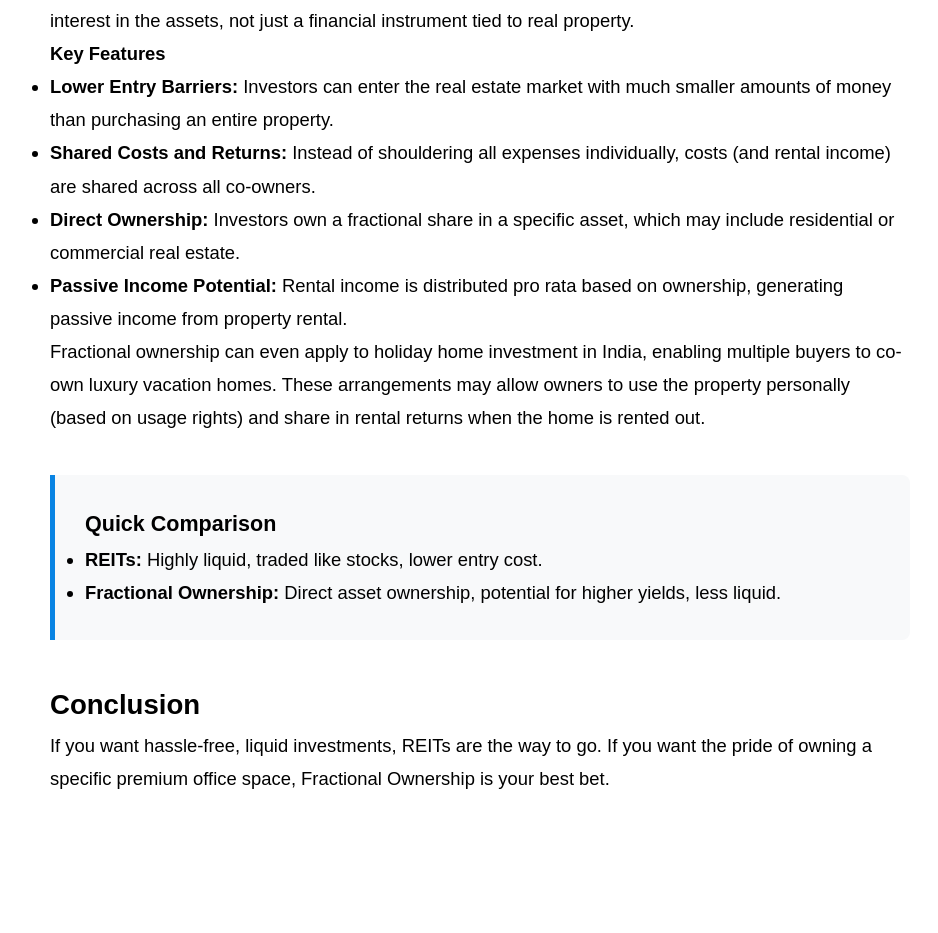
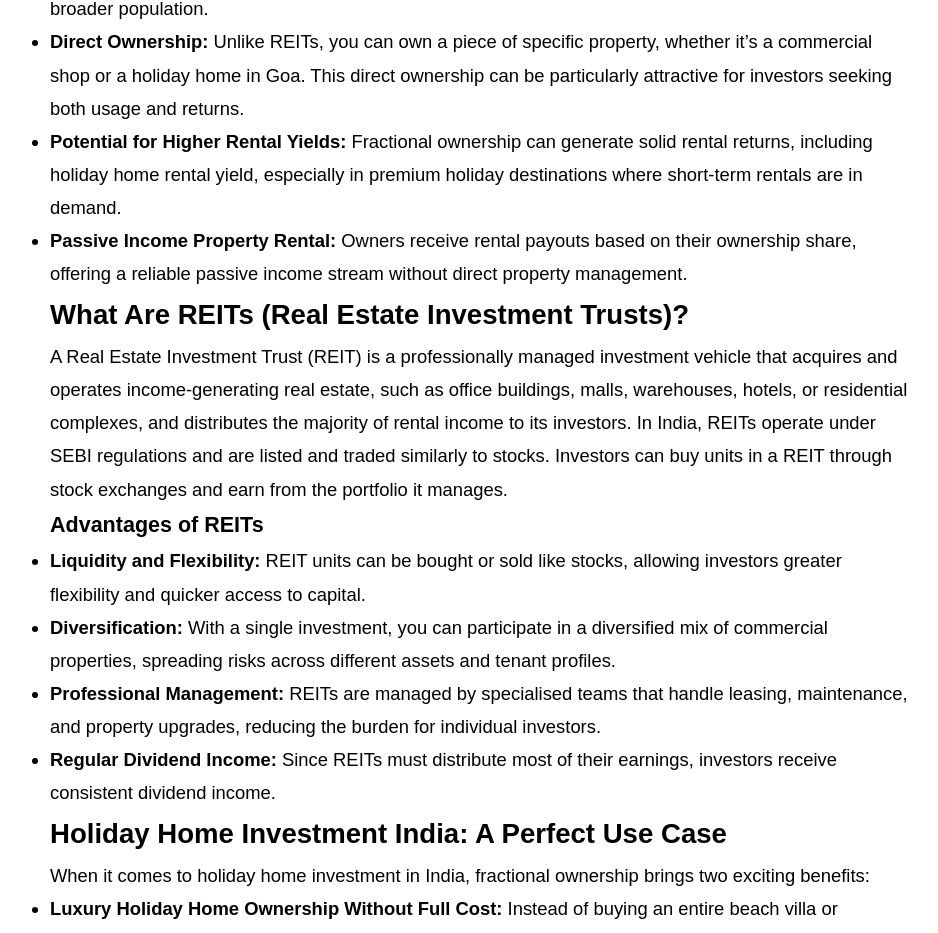
Before and after one commit to hestiyaCode/arec-real-estate, a Next.js app: page /rietandfractional in a window 1280 px wide. Shown: the part 1850-2783 px from the top of the page, without its empty margins (160-1098 px from the left). Before the commit the page ends 2705 px from the top, so only its background shows below. Built offline with nearby package versions, Linux system fonts and the light colour scheme; a web font is replaced by a local one.

Commit message:
blog read more

```diff
--- a/src/app/InsightsAndBlogsPage/insightsandblogs.module.css
+++ b/src/app/InsightsAndBlogsPage/insightsandblogs.module.css
@@ -144,7 +144,7 @@
 
 .footerLink {
   display: inline-block; /* Essential for padding and transform to work */
-  color: #27ae60;
+  color:  #27ae60 !important;
   font-weight: 700;
   font-size: 0.95rem;
   text-decoration: none; /* Removes default blue underline */
--- a/src/app/rietandfractional/RietandFractional.js
+++ b/src/app/rietandfractional/RietandFractional.js
@@ -16,7 +16,7 @@ export default function BlogPost() {
           <span className={styles.tag}>Investment Guide</span>
           <h1>REITs vs Fractional Ownership: Choosing the Right Real Estate Investment in India</h1>
           <div className={styles.authorMeta}>
-            <p>Published on Feb 13, 2026 • 5 min read</p>
+            <p>Published on Feb 13, 2026 • 7 min read</p>
           </div>
         </header>
 
@@ -33,11 +33,9 @@ export default function BlogPost() {
           <p className={styles.lead}>
             India's real estate sector is changing rapidly. Property investment has switched from sole ownership of entire buildings to new ways of investing, such as fractional ownership of real estate in India and Real Estate Investment Trusts (REITs). These allow more people, including first-time buyers, to participate in real estate without having to invest a large amount of money.
             Emerging real estate proptech trends are causing disruption in the Indian real estate market. Thus, allowing many different avenues to grow through real estate. For example, an investor can buy a portion of an expensive luxury villa in Goa or invest in professionally managed offices and other commercial real estate (on-equity listing) via stock exchanges.
-In this comprehensive blog, we explain the key differences between fractional ownership and REITs, explore their benefits and risks, and offer insights on how to invest in vacation homes and holiday home investment in India. We’ll also highlight the best investment property India options and how companies like AREC are reshaping the way people invest in real estate.
           </p>
 
           <h2>What Is Fractional Ownership Real Estate?</h2>
-
           <p>
             Fractional ownership is when several investors combine their resources to jointly hold a portion (i.e. a fraction) of an investment property, this can be a commercial building, office, luxury villa or holiday home. Rather than needing to put up all the capital for an entire property, the investor is now able to make smaller investments that result in co-ownership in the property and therefore enjoy proportional ownership, rental revenue and appreciation of their investment.
           </p>
@@ -46,37 +44,125 @@ In this comprehensive blog, we explain the key differences between fractional ow
             Think of it like purchasing shares of a property at the time of each investment; you are purchasing a real interest in the assets, not just a financial instrument tied to real property.
           </p>
 
-    <h4>Key Features</h4>
+          <h3>Advantages of Fractional Ownership</h3>
+          <ul>
+            <li><strong>Lower Capital Requirement:</strong> You don’t need crores of rupees. Fractional investment allows you to participate in high-value assets with significantly lower amounts, making real estate accessible to a broader population.</li>
+            <li><strong>Direct Ownership:</strong> Unlike REITs, you can own a piece of specific property, whether it’s a commercial shop or a holiday home in Goa. This direct ownership can be particularly attractive for investors seeking both usage and returns.</li>
+            <li><strong>Potential for Higher Rental Yields:</strong> Fractional ownership can generate solid rental returns, including holiday home rental yield, especially in premium holiday destinations where short-term rentals are in demand.</li>
+            <li><strong>Passive Income Property Rental:</strong> Owners receive rental payouts based on their ownership share, offering a reliable passive income stream without direct property management.</li>
+          </ul>
 
+          <h2>What Are REITs (Real Estate Investment Trusts)?</h2>
+          <p>
+            A Real Estate Investment Trust (REIT) is a professionally managed investment vehicle that acquires and operates income-generating real estate, such as office buildings, malls, warehouses, hotels, or residential complexes, and distributes the majority of rental income to its investors.
+            In India, REITs operate under SEBI regulations and are listed and traded similarly to stocks. Investors can buy units in a REIT through stock exchanges and earn from the portfolio it manages.
+          </p>
+
+          <h3>Advantages of REITs</h3>
           <ul>
-        <li>
-            <strong>Lower Entry Barriers:</strong> Investors can enter the real estate market with much smaller amounts of money than purchasing an entire property.
-        </li>
-        <li>
-            <strong>Shared Costs and Returns:</strong> Instead of shouldering all expenses individually, costs (and rental income) are shared across all co-owners.
-        </li>
-        <li>
-            <strong>Direct Ownership:</strong> Investors own a fractional share in a specific asset, which may include residential or commercial real estate.
-        </li>
-        <li>
-            <strong>Passive Income Potential:</strong> Rental income is distributed pro rata based on ownership, generating passive income from property rental.
-        </li>
-        <p>Fractional ownership can even apply to holiday home investment in India,  enabling multiple buyers to co-own luxury vacation homes. These arrangements may allow owners to use the property personally (based on usage rights) and share in rental returns when the home is rented out.</p>
+            <li><strong>Liquidity and Flexibility:</strong> REIT units can be bought or sold like stocks, allowing investors greater flexibility and quicker access to capital.</li>
+            <li><strong>Diversification:</strong> With a single investment, you can participate in a diversified mix of commercial properties, spreading risks across different assets and tenant profiles.</li>
+            <li><strong>Professional Management:</strong> REITs are managed by specialised teams that handle leasing, maintenance, and property upgrades, reducing the burden for individual investors.</li>
+            <li><strong>Regular Dividend Income:</strong> Since REITs must distribute most of their earnings, investors receive consistent dividend income.</li>
+          </ul>
+
+          <h2>Holiday Home Investment India: A Perfect Use Case</h2>
+          <p>When it comes to holiday home investment in India, fractional ownership brings two exciting benefits:</p>
+          <ul>
+            <li><strong>Luxury Holiday Home Ownership Without Full Cost:</strong> Instead of buying an entire beach villa or mountain cottage, investors can co-own luxury property, gaining a personal slice without huge capital outlays.</li>
+            <li><strong>Earn Through Holiday Rentals:</strong> Many fractional vacation homes are professionally rented out during off-usage periods, allowing owners to earn rental income, a smart way to boost overall returns.</li>
           </ul>
 
           <div className={styles.infoBox}>
-            <h3>Quick Comparison</h3>
+            <h3>Quick Comparison Summary</h3>
             <ul>
-              <li><strong>REITs:</strong> Highly liquid, traded like stocks, lower entry cost.</li>
-              <li><strong>Fractional Ownership:</strong> Direct asset ownership, potential for higher yields, less liquid.</li>
+              <li><strong>REITs:</strong> Highly liquid, traded like stocks, lower entry cost, professionally managed portfolios.</li>
+              <li><strong>Fractional Ownership:</strong> Direct asset ownership, potential for higher yields, usage rights for holiday homes, less liquid.</li>
             </ul>
           </div>
 
-          <h2>Conclusion</h2>
+          <h2>AREC: Democratizing Real Estate Investment in India</h2>
           <p>
-            If you want hassle-free, liquid investments, REITs are the way to go. If you want
-            the pride of owning a specific premium office space, Fractional Ownership is your best bet.
+            One of the emerging players in the Indian fractional real estate space is <strong>AREC (Aakash Real Estate Industry)</strong>, a proptech-driven real estate investment company that enables both retail and institutional investors to participate in high-quality real estate with lower capital barriers.
           </p>
+
+          <h3>Why AREC Stands Out</h3>
+          <ul>
+            <li><strong>Diverse Assets:</strong> Offers a digital-first platform for investing in premium assets, including holiday homes and commercial property.</li>
+            <li><strong>Accessibility:</strong> Enables fractional ownership starting at smaller ticket sizes, breaking traditional barriers.</li>
+            <li><strong>Passive Returns:</strong> Provides rental income and potential capital appreciation through pooled ownership.</li>
+            <li><strong>Transparency:</strong> Combines tech and expert asset vetting to simplify investment tracking.</li>
+          </ul>
+
+          <h2>Risks to Consider Before You Invest</h2>
+          <ul>
+            <li><strong>Liquidity Constraints:</strong> Fractional ownership assets are less liquid compared to REIT units. Selling a fractional share can take time.</li>
+            <li><strong>Market and Tenant Risks:</strong> Real estate values and rental yields can fluctuate based on location and market conditions.</li>
+            <li><strong>Regulatory Environment:</strong> Regulations for fractional ownership are evolving in India. Always do thorough due diligence on any platform.</li>
+          </ul>
+
+          <hr className={styles.divider} />
+
+          <h2>Conclusion: Which Investment Is Right for You?</h2>
+          <p>
+            There’s no one-size-fits-all answer. The choice between <strong>fractional ownership vs REITs</strong> should reflect your financial goals, investment horizon, and risk profile:
+          </p>
+
+          <div className={styles.comparisonGrid}>
+            <section>
+              <h3>Choose REITs If…</h3>
+              <ul>
+                <li>You prioritise liquidity and flexibility</li>
+                <li>You want diversification across multiple properties</li>
+                <li>You seek stable dividend income with minimal management burden</li>
+              </ul>
+            </section>
+
+            <section>
+              <h3>Choose Fractional Ownership If…</h3>
+              <ul>
+                <li>You want direct exposure to specific properties (e.g., holiday homes)</li>
+                <li>You can commit longer term for higher potential yields</li>
+                <li>You’re comfortable with moderate liquidity</li>
+              </ul>
+            </section>
+          </div>
+
+          <p>
+            Investing in real estate, whether through fractional ownership or REITs, remains one of the most compelling ways to build long-term wealth. It allows investors to earn passive income from property rental while participating in India’s fast-growing property market. Both models offer different advantages.
+          </p>
+          <p>
+            With platforms like <strong>AREC</strong> and a clear investment strategy, you can create a diversified real estate portfolio—one that aligns with your long-term financial journey.
+          </p>
+
+          <section className={styles.faqSection}>
+            <h2>Frequently Asked Questions (FAQs)</h2>
+
+            <div className={styles.faqItem}>
+              <h3>1. What is fractional ownership of real estate in India?</h3>
+              <p>Fractional ownership of real estate in India is an investment model where multiple investors jointly own a single property. This could be a commercial office space, a leased asset, or a holiday home.</p>
+            </div>
+
+            <div className={styles.faqItem}>
+              <h3>2. What is the difference between fractional investment vs REITs?</h3>
+              <p>The key difference lies in ownership structure and liquidity. In fractional ownership, you own a share of a specific property. In REITs, you buy units of a trust that owns multiple properties. REITs are easier to buy and sell (higher liquidity), while fractional ownership gives direct asset exposure and potentially higher rental yields.</p>
+            </div>
+
+            <div className={styles.faqItem}>
+              <h3>3. Is holiday home investment in India a good option for passive income?</h3>
+              <p>Yes, holiday home investment in India can generate strong returns, especially in tourist destinations like Goa, Manali, or Alibaug. Through fractional ownership, investors can earn passive income from property rental via short-term holiday rentals and benefit from price appreciation.</p>
+            </div>
+
+            <div className={styles.faqItem}>
+              <h3>4. What is luxury holiday home ownership?</h3>
+              <p>Luxury holiday home ownership means co-owning premium properties like beachfront villas or mountain retreats. With fractional ownership, investors share the purchase cost, may get personal usage rights, and earn rental income when the property is leased to guests.</p>
+            </div>
+
+            <div className={styles.faqItem}>
+              <h3>5. How does a fractional real estate platform work?</h3>
+              <p>A fractional real estate platform sources, vets, and manages properties for investors. They handle legal documentation, tenant management, rental collection, maintenance, and reporting. Investors receive periodic income and updates without day-to-day involvement.</p>
+            </div>
+          </section>
         </div>
       </article>
     </main>
```
Lines whose indentation alone changed are shown as unchanged.
